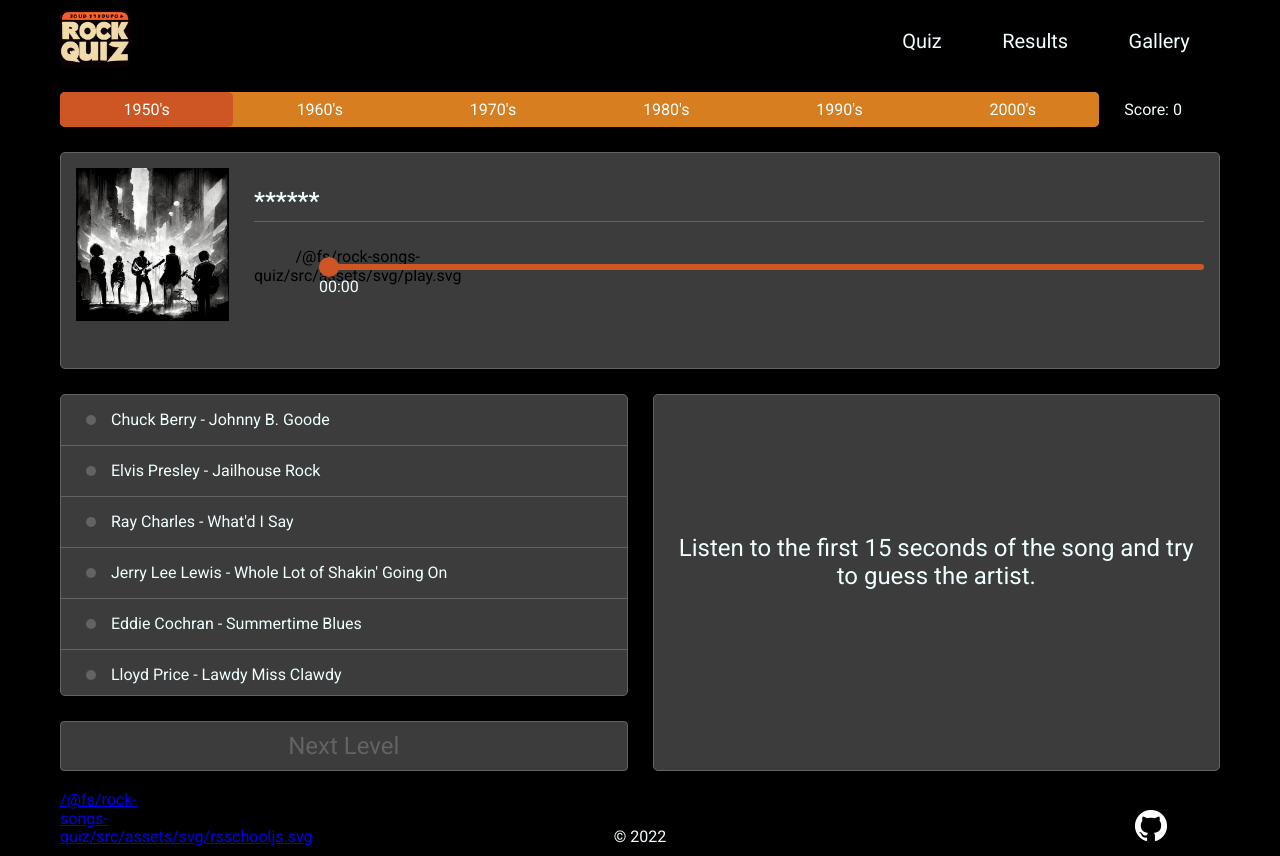
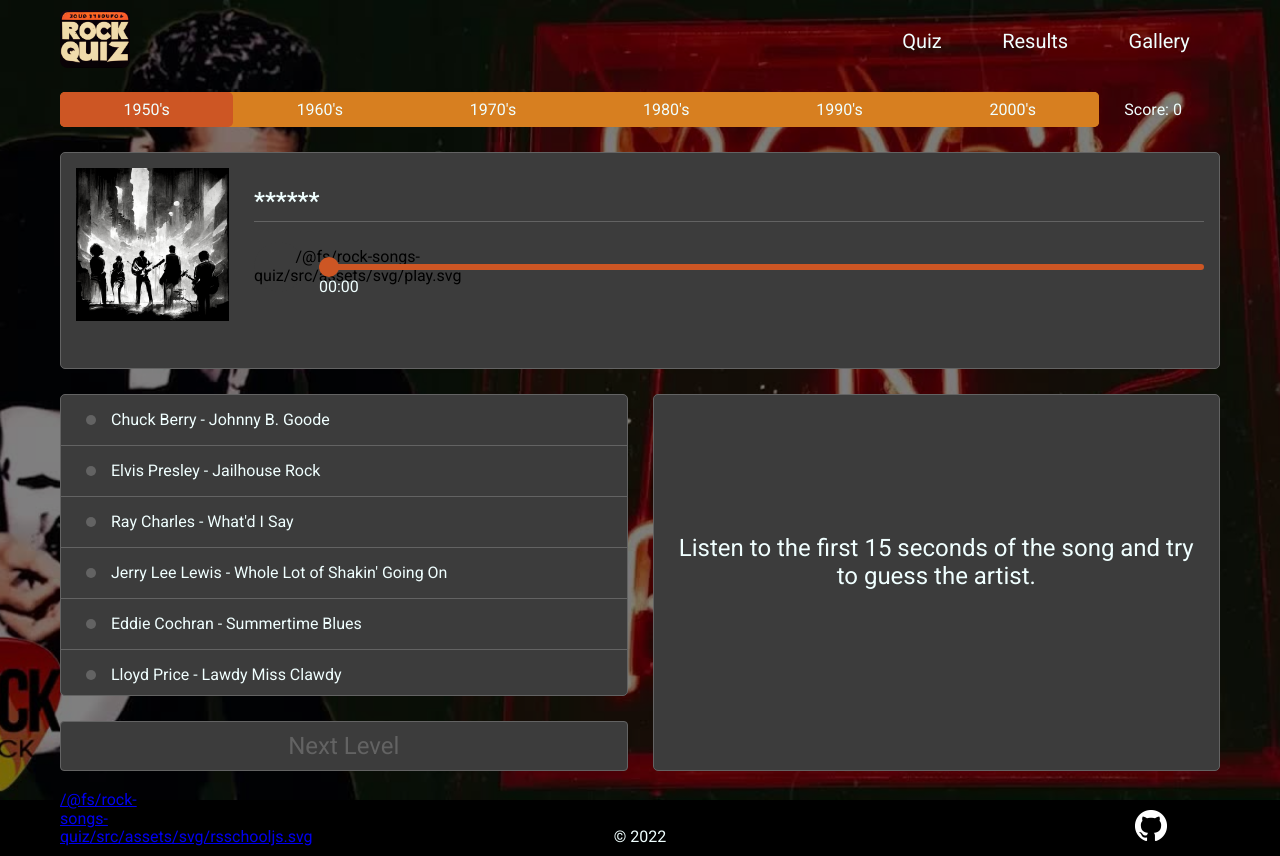
Before and after one commit to Ilichhh/rs-stage-1, a website built with webpack: page rock-songs-quiz/src/index.html in a window 1280 px wide. Both pictures are taken after a click on the button "Start game". Built offline with nearby package versions, Linux system fonts and the light colour scheme; files whose address does not match are found by name.

Commit message:
feat: setting background images

```diff
--- a/rock-songs-quiz/src/index.js
+++ b/rock-songs-quiz/src/index.js
@@ -18,6 +18,9 @@
 const importAllMedia = (r) => r.keys().forEach(r);
 importAllMedia(require.context('./assets/audio/', true, /\.mp3$/));
 importAllMedia(require.context('./assets/video/', true, /\.mp4$/));
+importAllMedia(require.context('./assets/background/', true, /\.jpg$/));
+
+const backgrounds = ['./assets/bg-50.jpg', './assets/bg-60.jpg', './assets/bg-70.jpg', './assets/bg-80.jpg', './assets/bg-90.jpg', './assets/bg-00.jpg'];
 
 const gameData = {
   timeToGuess: 15,
@@ -53,7 +56,7 @@
 
   function showStartPage() {
     renderStartPage(main);
-    addBackgroundVideo('./assets/Queen_Bohemian_Rhapsody.mp4');
+    addBackgroundVideo('./assets/Metallica.mp4');
 
     startButton = document.querySelector('.start-page__button');
     startButton.addEventListener('click', showQuizPage);
@@ -77,6 +80,7 @@
     root.classList = 'body quiz-page';
     footer.classList.add('footer_quiz');
 
+
     startGame();
   }
 
@@ -95,6 +99,13 @@
     const background = document.querySelector('.background');
     const videoElement = createDomElement('video', background, 'bg-video', bgVideoAttributes);
     const sourceElement = createDomElement('source', videoElement, null, { src: source });
+  }
+
+  function setBackgroundImg(source) {
+    const background = document.querySelector('.background');
+    background.innerHTML = '';
+    const backgroundImage = createDomElement('div', background, 'bg-img');
+    backgroundImage.style.background = `url(${source}) center center/cover no-repeat`;
   }
 
   // Player
@@ -240,6 +251,7 @@
     resetQuestionBlock();
     updateStagesBlockStatus();
     createPlayer(choseRandomTrack(), player);
+    setBackgroundImg(backgrounds[gameData.stage]);
   }
 
   function startGame() {
--- a/rock-songs-quiz/src/styles/abstracts/_variables.scss
+++ b/rock-songs-quiz/src/styles/abstracts/_variables.scss
@@ -1,4 +1,4 @@
-$main-bg-color: rgba(60, 60, 60);
+$main-bg-color: rgb(60, 60, 60);
 $secondary-bg-color: rgb(99, 99, 99);
 $hover-state-bg-color: rgb(92, 92, 92);
 
--- a/rock-songs-quiz/src/styles/main.scss
+++ b/rock-songs-quiz/src/styles/main.scss
@@ -20,3 +20,13 @@
 .bg-video {
   opacity: .5;
 }
+
+.bg-img {
+  position: fixed;
+  left: 0;
+  top: 0;
+  z-index: -1;
+  height: 100vh;
+  width: 100vw;
+  opacity: .5;
+}
--- a/rock-songs-quiz/src/styles/pages/_start.scss
+++ b/rock-songs-quiz/src/styles/pages/_start.scss
@@ -15,7 +15,7 @@
   }
   &__subheader {
     margin: 0 auto 2rem;
-    width: 50%;
+    width: 60%;
     text-align: center;
   }
 }
```
Also changed, not shown: rock-songs-quiz/src/assets/background/bg-00.jpg (added), rock-songs-quiz/src/assets/background/bg-50.jpg (added), rock-songs-quiz/src/assets/background/bg-60.jpg (added), rock-songs-quiz/src/assets/background/bg-70.jpg (added), rock-songs-quiz/src/assets/background/bg-80.jpg (added), rock-songs-quiz/src/assets/background/bg-90.jpg (added).
